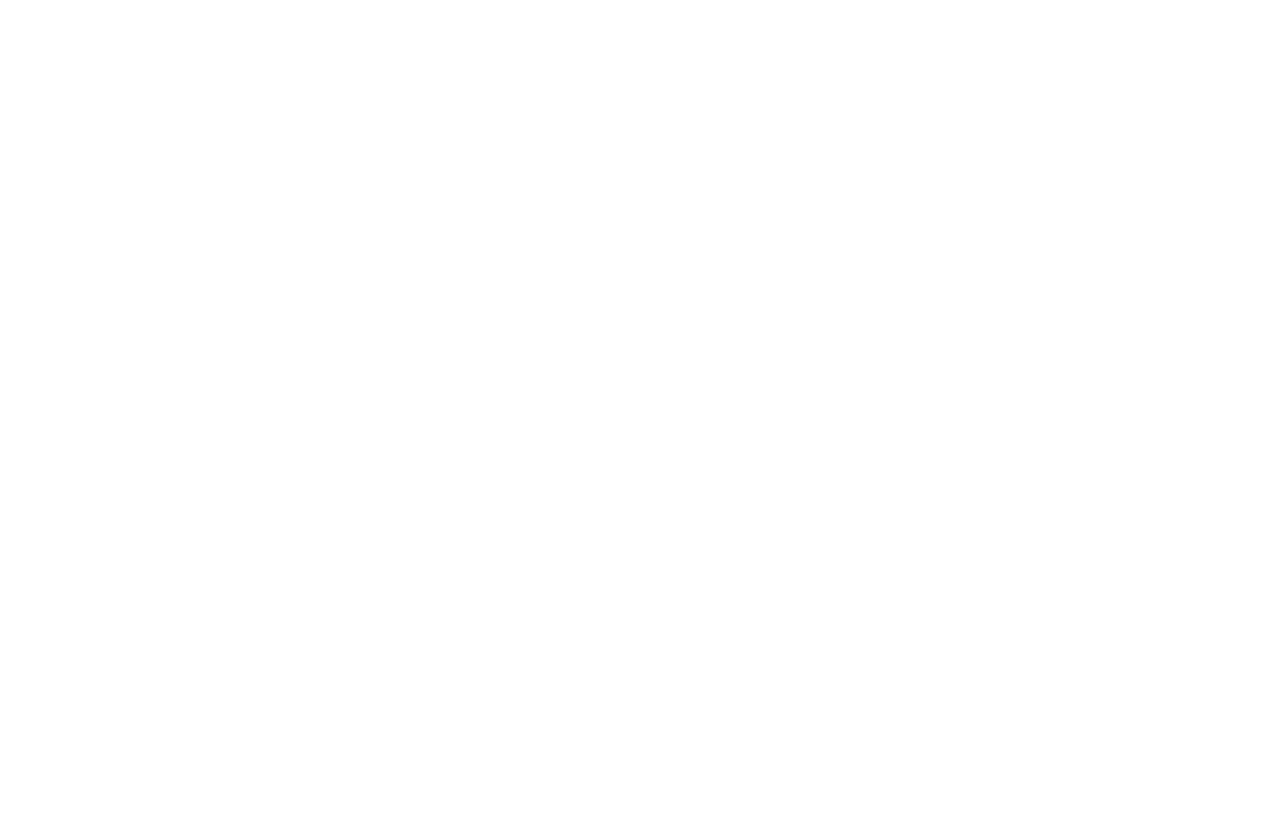
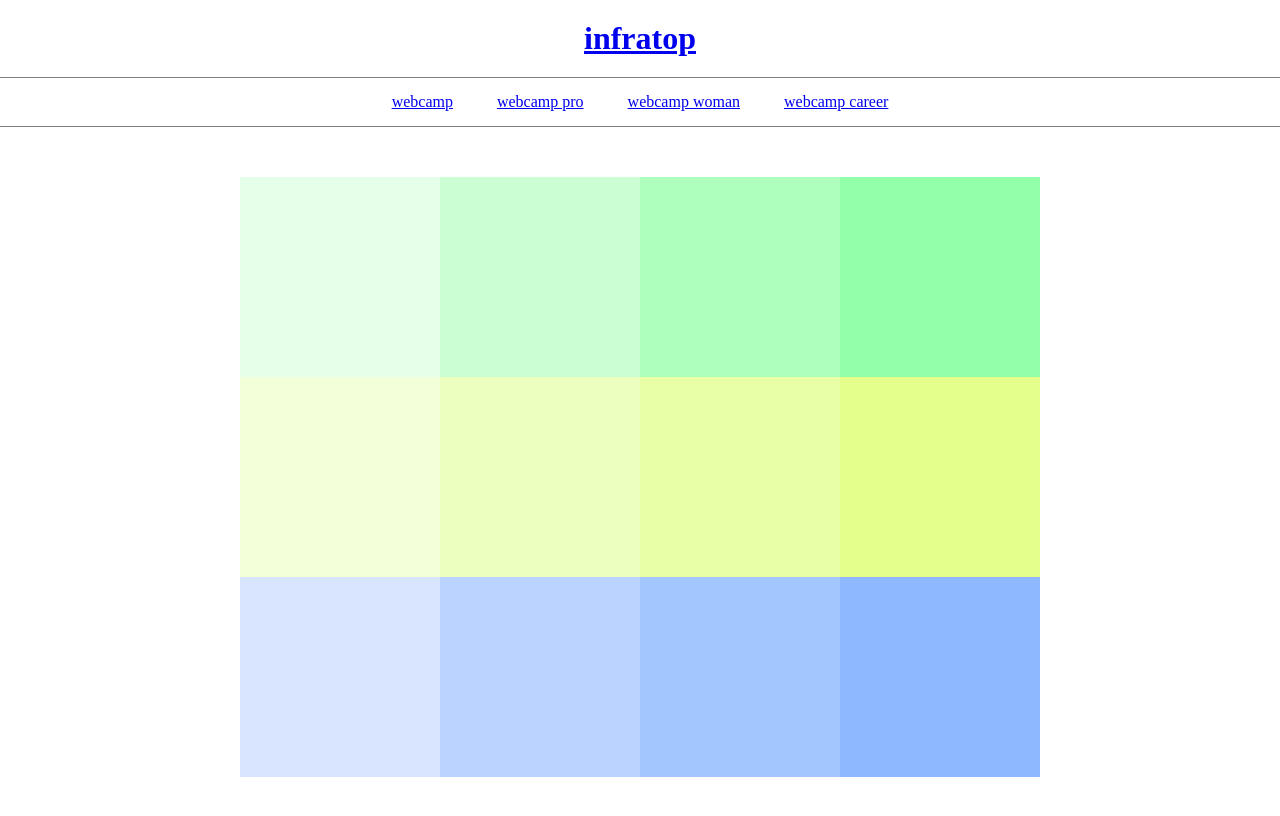
Before and after one commit to T-oka-4835/html1-5, a plain HTML site: page index.html in a window 1280 px wide. Drawn offline with Linux system fonts and the light colour scheme.

Commit message:
[Add] boxのhtml/css

```diff
--- a/index.html
+++ b/index.html
@@ -6,6 +6,46 @@
     <link rel="stylesheet" href="style.css">
   </head>
   <body>
+    <header>
+      <h1>
+        <a href="index.html">infratop</a>
+      </h1>
+    </header>
 
+    <nav>
+      <ul class="nav-list">
+        <li class="nav-list-item">
+          <a href="index.html">webcamp</a>
+        </li>
+        <li class="nav-list-item">
+          <a href="index.html">webcamp pro</a>
+        </li>
+        <li class="nav-list-item">
+          <a href="index.html">webcamp woman</a>
+        </li>
+        <li class="nav-list-item">
+          <a href="index.html">webcamp career</a>
+        </li>
+      </ul>
+    </nav>
+
+    <main>
+      <div class="main-box">
+        <div class="box1"></div>
+        <div class="box2"></div>
+        <div class="box3"></div>
+        <div class="box4"></div>
+        <div class="box5"></div>
+        <div class="box6"></div>
+        <div class="box7"></div>
+        <div class="box8"></div>
+        <div class="box9"></div>
+        <div class="box10"></div>
+        <div class="box11"></div>
+        <div class="box12"></div>
+      </div>
+    </main>
+
+    <footer></footer>
   </body>
 </html>
--- a/style.css
+++ b/style.css
@@ -0,0 +1,108 @@
+* {
+  margin: 0;
+  padding: 0;
+  box-sizing: border-box;
+}
+
+header {
+  width: 100%;
+  text-align: center;
+}
+
+header h1 {
+  padding: 20px 0;
+}
+
+.nav-list {
+  text-align: center;
+  border-top: 1px solid grey;
+  border-bottom: 1px solid grey;
+}
+
+.nav-list-item {
+  padding: 15px 20px;
+  list-style: none;
+  display: inline-block;
+}
+
+main {
+  width: 800px;
+  margin: 50px auto;
+}
+
+.main-box {
+  display: flex;
+  flex-wrap: wrap;
+}
+
+.box1 {
+  width: 200px;
+  height: 200px;
+  background-color: #e6ffe9;
+}
+
+.box2 {
+  width: 200px;
+  height: 200px;
+  background-color: #cbffd3;
+}
+
+.box3 {
+  width: 200px;
+  height: 200px;
+  background-color: #aeffbd;
+}
+
+.box4 {
+  width: 200px;
+  height: 200px;
+  background-color: #93ffab;
+}
+
+.box5 {
+  width: 200px;
+  height: 200px;
+  background-color: #f3ffd8;
+}
+
+.box6 {
+  width: 200px;
+  height: 200px;
+  background-color: #edffbe;
+}
+
+.box7 {
+  width: 200px;
+  height: 200px;
+  background-color: #e9ffa5;
+}
+
+.box8 {
+  width: 200px;
+  height: 200px;
+  background-color: #e4ff8b;
+}
+
+.box9 {
+  width: 200px;
+  height: 200px;
+  background-color: #d9e5ff;
+}
+
+.box10 {
+  width: 200px;
+  height: 200px;
+  background-color: #bad3ff;
+}
+
+.box11 {
+  width: 200px;
+  height: 200px;
+  background-color: #a4c6ff;
+}
+
+.box12 {
+  width: 200px;
+  height: 200px;
+  background-color: #8eb8ff;
+}
```
